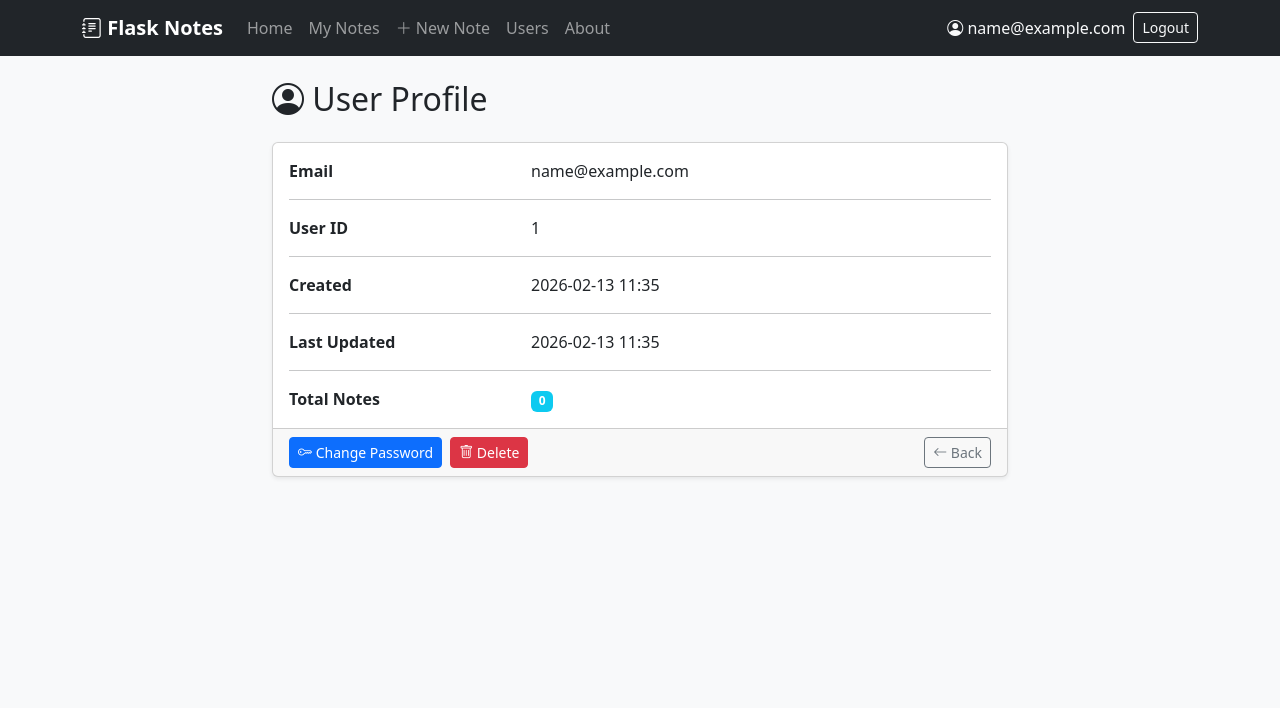
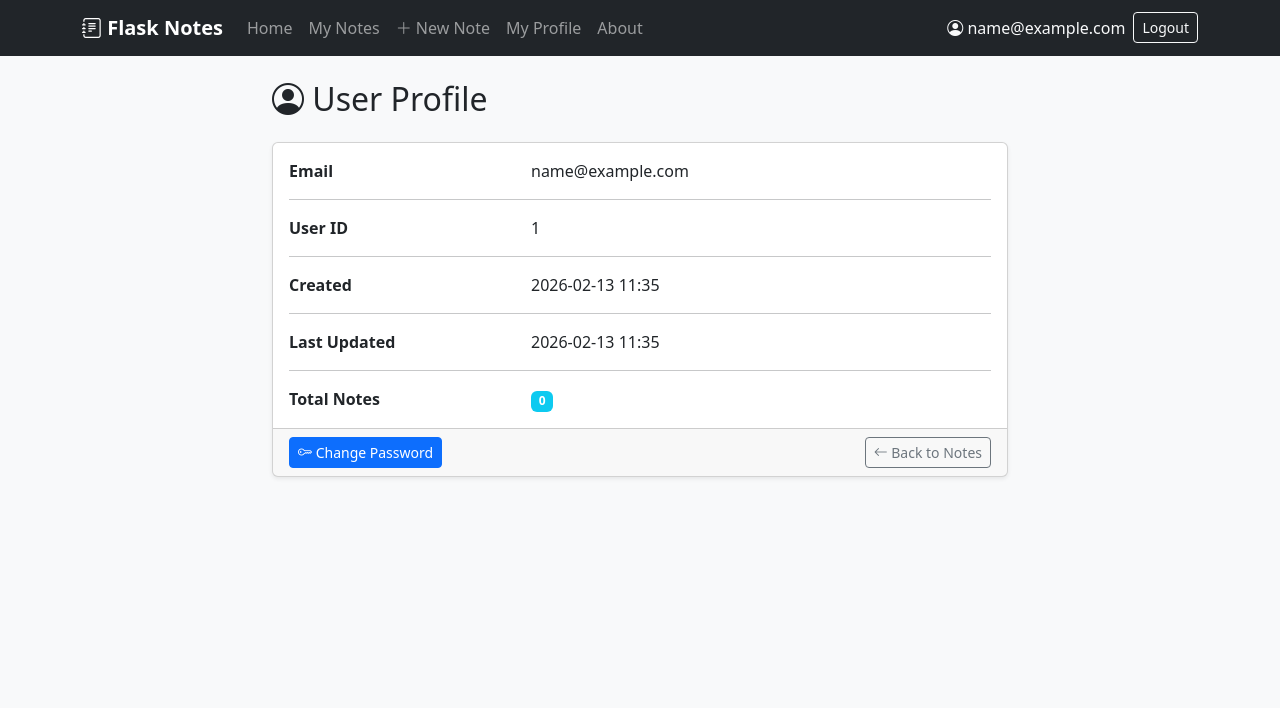
Before and after one commit to saulpark/flask-project, a Flask app: page /users/1 in a window 1280 px wide. Shown: the top 708 px of the page. Run offline with Flask 3, Linux system fonts and the light colour scheme; the visitor is signed in with stand-in values (Sample User, id 1); data that the repository does not hold is empty; some libraries are stand-ins or nearby versions.

Commit message:
Fix critical auth issues: add note ownership and user route restrictions
- Add _get_own_note_or_404() helper to enforce note ownership (403 if not owner)
- Restrict users blueprint to own profile only via _ensure_own_user()
- Remove list/create/delete user routes (no admin role exists)
- Update nav to show auth-aware links (login/register vs profile/logout)
- Restore Bootstrap 5 styling in base.html, index.html, users/view.html
- Fix JSON injection by replacing f-string with json.dumps()
- Replace bare except clauses with specific exception types
- Move json import to top-level

Resolves AUDIT.md issues #1, #2, #5, #8, #15.

Co-Authored-By: Claude Opus 4.6 <noreply@anthropic.com>

```diff
--- a/app/templates/base.html
+++ b/app/templates/base.html
@@ -21,7 +21,7 @@
                     <li class="nav-item"><a class="nav-link" href="{{ url_for('main.index') }}">Home</a></li>
                     <li class="nav-item"><a class="nav-link" href="{{ url_for('notes.list_notes') }}">My Notes</a></li>
                     <li class="nav-item"><a class="nav-link" href="{{ url_for('notes.new_note') }}"><i class="bi bi-plus-lg"></i> New Note</a></li>
-                    <li class="nav-item"><a class="nav-link" href="{{ url_for('users.list_users') }}">Users</a></li>
+                    <li class="nav-item"><a class="nav-link" href="{{ url_for('users.view_user', id=current_user.id) }}">My Profile</a></li>
                     <li class="nav-item"><a class="nav-link" href="{{ url_for('main.about') }}">About</a></li>
                 </ul>
                 <ul class="navbar-nav">
--- a/app/templates/users/view.html
+++ b/app/templates/users/view.html
@@ -35,17 +35,13 @@
             </div>
             <div class="card-footer d-flex gap-2">
                 <a href="{{ url_for('users.edit_password', id=user.id) }}" class="btn btn-primary btn-sm"><i class="bi bi-key"></i> Change Password</a>
-                <form method="POST" action="{{ url_for('users.delete_user', id=user.id) }}" class="d-inline">
-                    <input type="hidden" name="csrf_token" value="{{ csrf_token() }}">
-                    <button type="submit" class="btn btn-danger btn-sm" onclick="return confirm('Delete this user and all their notes?')"><i class="bi bi-trash"></i> Delete</button>
-                </form>
-                <a href="{{ url_for('users.list_users') }}" class="btn btn-outline-secondary btn-sm ms-auto"><i class="bi bi-arrow-left"></i> Back</a>
+                <a href="{{ url_for('notes.list_notes') }}" class="btn btn-outline-secondary btn-sm ms-auto"><i class="bi bi-arrow-left"></i> Back to Notes</a>
             </div>
         </div>
 
         {% if user.notes %}
         <div class="card shadow-sm">
-            <div class="card-header"><i class="bi bi-journal-text"></i> User's Notes</div>
+            <div class="card-header"><i class="bi bi-journal-text"></i> Your Notes</div>
             <ul class="list-group list-group-flush">
                 {% for note in user.notes %}
                 <li class="list-group-item d-flex justify-content-between align-items-center">
--- a/app/users/routes.py
+++ b/app/users/routes.py
@@ -1,58 +1,24 @@
 from flask import render_template, request, redirect, url_for, flash, abort
-from flask_login import login_required
+from flask_login import login_required, current_user
 from app.users import bp
 from app.services.user_service import UserService
 
 
-@bp.route('/')
-@login_required
-def list_users():
-    """List all users."""
-    users = UserService.get_all_users()
-    return render_template('users/list.html', users=users)
-
-
-@bp.route('/new', methods=['GET'])
-@login_required
-def new_user():
-    """Show create user form."""
-    return render_template('users/new.html')
-
-
-@bp.route('', methods=['POST'])
-@login_required
-def create_user():
-    """Create a new user."""
-    email = request.form.get('email', '').strip()
-    password = request.form.get('password', '')
-    confirm_password = request.form.get('confirm_password', '')
-
-    if not email or not password:
-        flash('Email and password are required', 'danger')
-        return redirect(url_for('users.new_user'))
-
-    if password != confirm_password:
-        flash('Passwords do not match', 'danger')
-        return redirect(url_for('users.new_user'))
-
-    try:
-        user = UserService.create_user(email, password)
-        flash(f'User {user.email} created successfully', 'success')
-        return redirect(url_for('users.view_user', id=user.id))
-    except ValueError as e:
-        flash(str(e), 'danger')
-        return redirect(url_for('users.new_user'))
+def _ensure_own_user(id):
+    """Abort 403 if the requested user ID is not the current user."""
+    if id != current_user.id:
+        abort(403)
 
 
 @bp.route('/<int:id>')
 @login_required
 def view_user(id):
-    """View a single user."""
+    """View own profile."""
+    _ensure_own_user(id)
     user = UserService.get_user_by_id(id)
     if not user:
         abort(404)
 
-    # Get user's note count
     note_count = len(user.notes)
     return render_template('users/view.html', user=user, note_count=note_count)
 
@@ -61,6 +27,7 @@ def view_user(id):
 @login_required
 def edit_password(id):
     """Show change password form."""
+    _ensure_own_user(id)
     user = UserService.get_user_by_id(id)
     if not user:
         abort(404)
@@ -71,7 +38,9 @@ def edit_password(id):
 @bp.route('/<int:id>/password', methods=['POST'])
 @login_required
 def update_password(id):
-    """Update user password."""
+    """Update own password."""
+    _ensure_own_user(id)
+
     old_password = request.form.get('old_password', '')
     new_password = request.form.get('new_password', '')
     confirm_password = request.form.get('confirm_password', '')
@@ -91,16 +60,3 @@ def update_password(id):
     except ValueError as e:
         flash(str(e), 'danger')
         return redirect(url_for('users.edit_password', id=id))
-
-
-@bp.route('/<int:id>/delete', methods=['POST'])
-@login_required
-def delete_user(id):
-    """Delete a user."""
-    try:
-        UserService.delete_user(id)
-        flash('User deleted successfully', 'success')
-        return redirect(url_for('users.list_users'))
-    except ValueError as e:
-        flash(str(e), 'danger')
-        return redirect(url_for('users.list_users'))
```
Also changed, not shown: AUDIT.md (+7 -7 lines), CLAUDE.md (+2 -1 lines), app/notes/routes.py (+24 -19 lines), app/templates/index.html (+6 -5 lines), .claude/settings.local.json.
